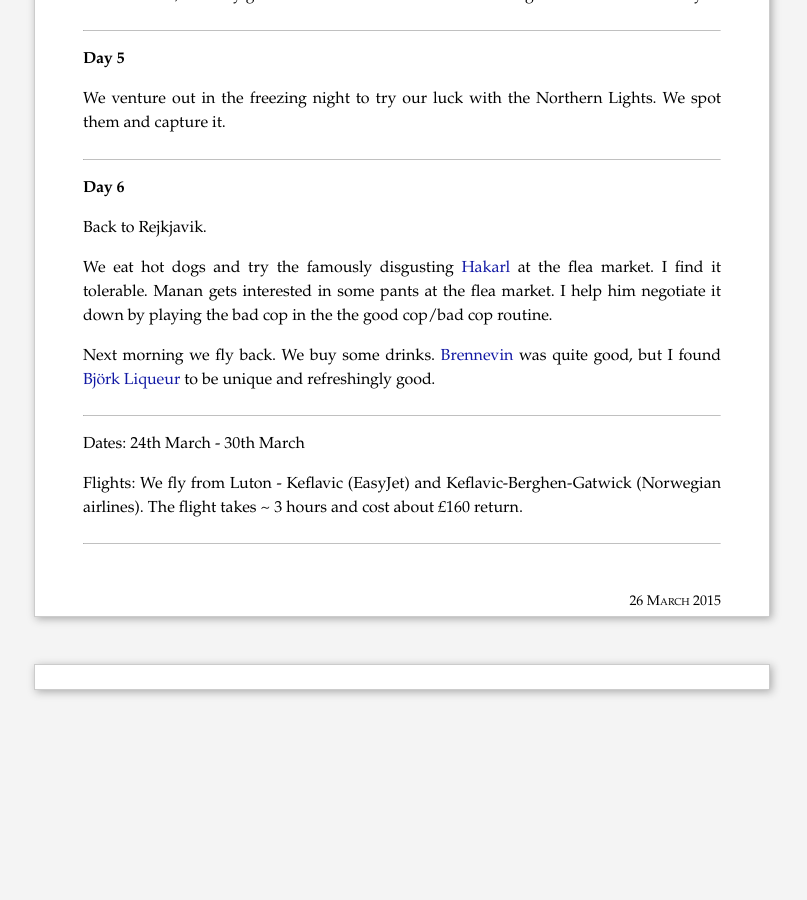
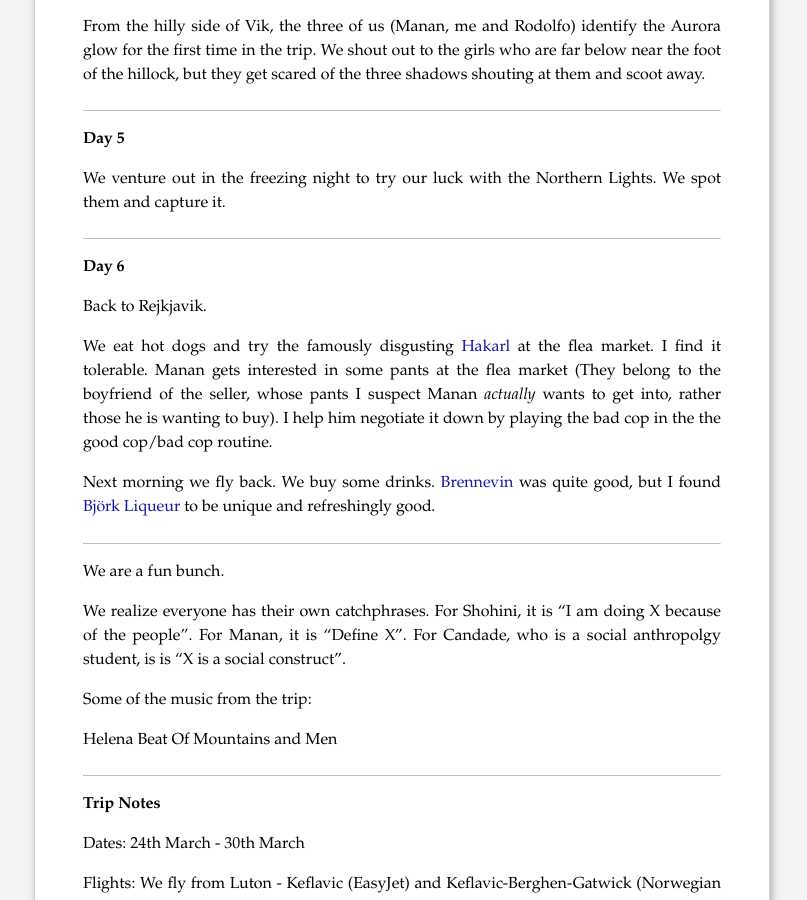
Before and after one commit to piyushahuja/piyushahuja.github.io, a Jekyll site: the page built from _posts/travel/2015-03-26-iceland.md, in a window 1280 px wide and 900 px high, scrolled down 1650 px. Shown: the whole window, without its empty margins (238-1045 px from the left). Built offline with Jekyll 4.4.1, drawn with Linux system fonts in a browser that asks for light colours; comment, search, counter and statistics services are not loaded; before the commit the page ends 2388 px from its top, so only the background shows below that; some of the changed text lies outside the part shown.

Commit message:
auto deployed

```diff
--- a/_posts/travel/2015-03-26-iceland.md
+++ b/_posts/travel/2015-03-26-iceland.md
@@ -37,6 +37,7 @@ We have brunch with [Ruggbraud](https://en.wikipedia.org/wiki/R%C3%BAgbrau%C3%B0
 I lost my phone when doing the Golden Circle, and only realized near the end of the trip. Finding it seemed like a lost cause when we returned to our AirBnB.   I played the events of the previous day in my mind, and deduced, that I must have dropped the phone at a bridge and river crossing where we had stopped for photography - and no whereelse. I convinced the team to drive there again. It had snowed overnight, so there was still little hope of finding it. Manan was trying my phone all this time, and on our way back, it rang and someone picked it up. Someone had found it at the spot we were looking it for, and handed it over to the nearby Pingvellir national park centre, where we had stopped as well. Remakably, I found my phone intact.
 
 
+At night we walk around Rejkjavik. I come across the Lebowski Bar. We eat at an American-style Burger joint. We visit [Hallgrímskirkja](https://en.wikipedia.org/wiki/Hallgr%C3%ADmskirkja), whose sheer majesty has me in complete awe.
 ----
 
 
@@ -97,13 +98,28 @@ We venture out in the freezing night to try our luck with the Northern Lights. W
 
 Back to Rejkjavik.
 
-We eat hot dogs and try the famously disgusting [Hakarl](https://en.wikipedia.org/wiki/H%C3%A1karl) at the flea market. I find it tolerable. Manan gets interested in some pants at the flea market. I help him negotiate it down by playing the bad cop in the the good cop/bad cop routine.
+We eat hot dogs and try the famously disgusting [Hakarl](https://en.wikipedia.org/wiki/H%C3%A1karl) at the flea market. I find it tolerable. Manan gets interested in some pants at the flea market (They belong to the boyfriend of the seller, whose pants I suspect Manan  *actually* wants to get into, rather those he is wanting to buy). I help him negotiate it down by playing the bad cop in the the good cop/bad cop routine.
 
 
 Next morning we fly back. We buy some drinks. [Brennevin](https://en.wikipedia.org/wiki/Brenniv%C3%ADn) was quite good, but I found [Björk Liqueur](https://nammi.is/bjork-liqueur-50-cl.html) to be unique and refreshingly good.
 
 
----
+-----
+
+We are a fun bunch.
+
+We realize everyone has their own catchphrases. For Shohini, it is "I am doing X because of the people". For Manan, it is "Define X". For Candade, who is a social anthropolgy student, is is "X is a social construct".
+
+Some of the music from the trip:
+
+Helena Beat
+Of Mountains and Men
+
+
+
+-----
+
+**Trip Notes**
 
 Dates: 24th March - 30th March
 
```
